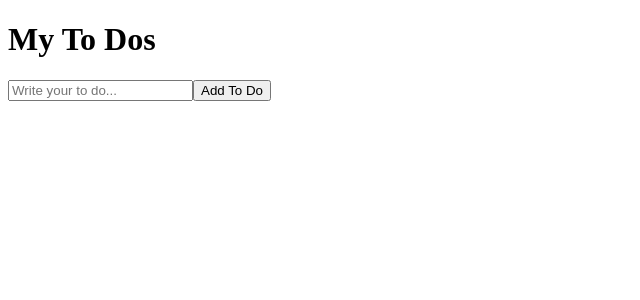
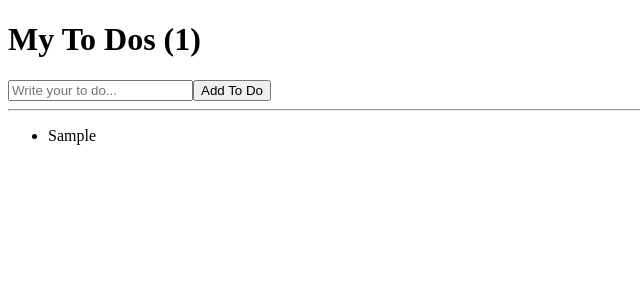
Before and after one commit to VMwhdwls24/React_MovieWebsite, a React (Create React App) app: page / in a window 1280 px wide. Both pictures are taken after typing "Sample" into the empty fields and a click on the button "Add To Do". Shown: the top 300 px of the page, without its empty margins (0-640 px from the left). Built offline with nearby package versions, Linux system fonts and the light colour scheme.

Commit message:
7/20 React MovieWebsite feat: 22th Commit To Do List part.2

```diff
--- a/src/App.js
+++ b/src/App.js
@@ -14,7 +14,7 @@
   };
   return (
     <div>
-      <h1>My To Dos</h1>
+      <h1>My To Dos ({toDos.length})</h1>
       <form onSubmit={onSubmit}>
         <input
           onChange={onChange}
@@ -24,6 +24,13 @@
         />
         <button>Add To Do</button>
       </form>
+      <hr />
+
+      <ul>
+        {toDos.map((item, index) => (
+          <li key={index}>{item}</li>
+        ))}
+      </ul>
     </div>
   );
 }
```
